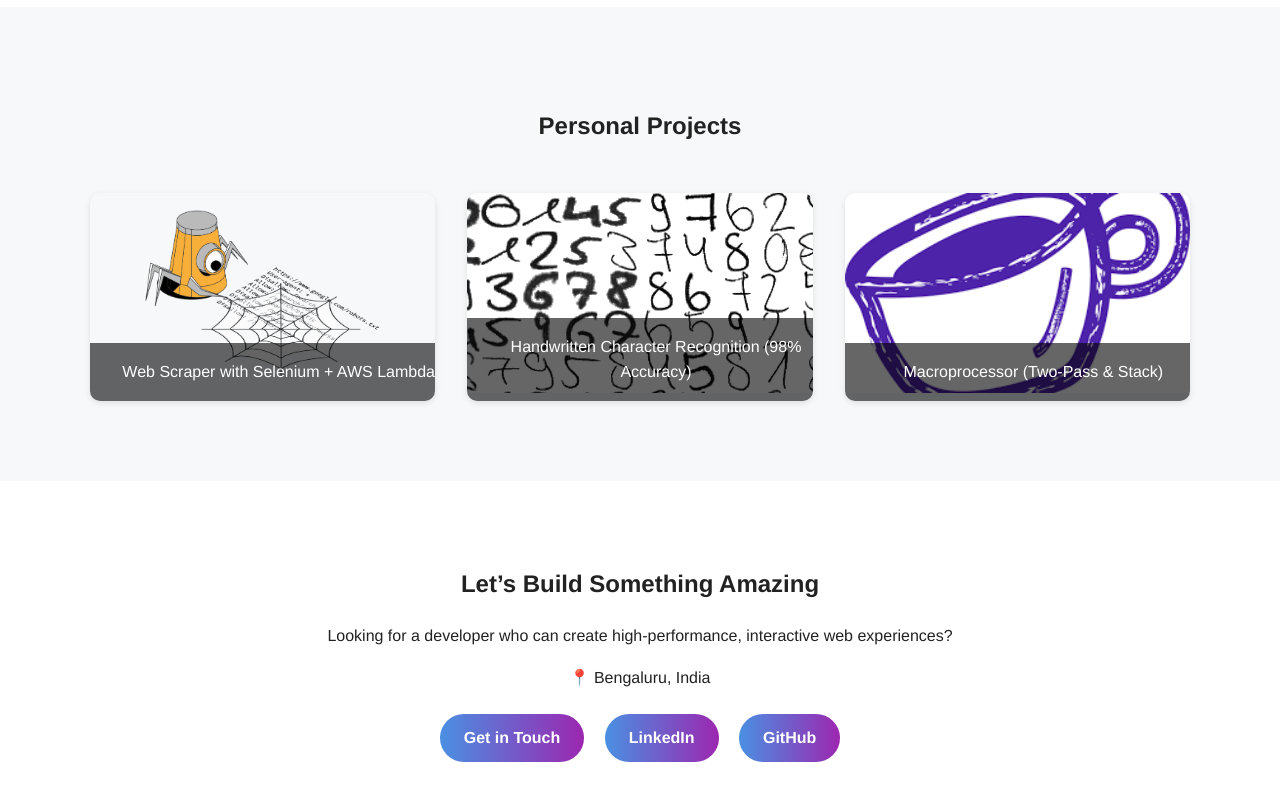
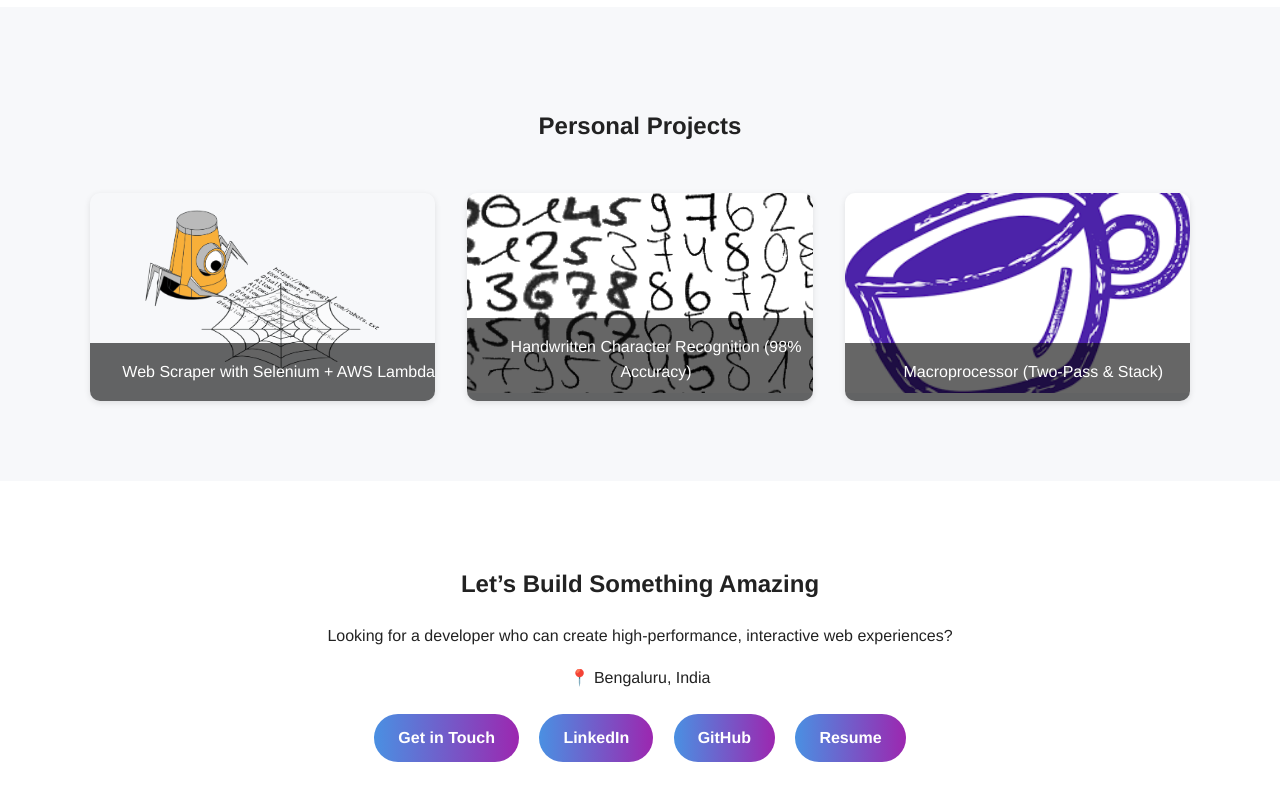
Before and after one commit to sonali1987/Portfolio, a plain HTML site: page index.html in a window 1280 px wide. Shown: the part 3916-4716 px from the top of the page. Drawn offline with nearby package versions, Linux system fonts and the light colour scheme.

Commit message:
Update index.html

```diff
--- a/index.html
+++ b/index.html
@@ -458,15 +458,19 @@
     </div>
   </section>
 
+
   <!-- ---------- Contact ---------- -->
 <section id="contact" class="contact" data-aos="fade-up">
   <h2>Let’s Build Something Amazing</h2>
   <p>Looking for a developer who can create high-performance, interactive web experiences?</p>
   <p>📍 Bengaluru, India</p>
+
   <a href="mailto:sonalisahu2309@gmail.com">Get in Touch</a>
   <a href="https://linkedin.com/in/sonali-sahu-209b69156" target="_blank">LinkedIn</a>
   <a href="https://github.com/sonali1987" target="_blank">GitHub</a>
+  <a href="https://drive.google.com/file/d/1D3pec_KMJzSQkaBpFA-Sk4AI7ryyhL1n/view?usp=sharing" target="_blank">Resume</a>
 </section>
+
 
   <script src="https://unpkg.com/aos@2.3.1/dist/aos.js"></script>
   <script>
```
Lines whose indentation alone changed are shown as unchanged.
